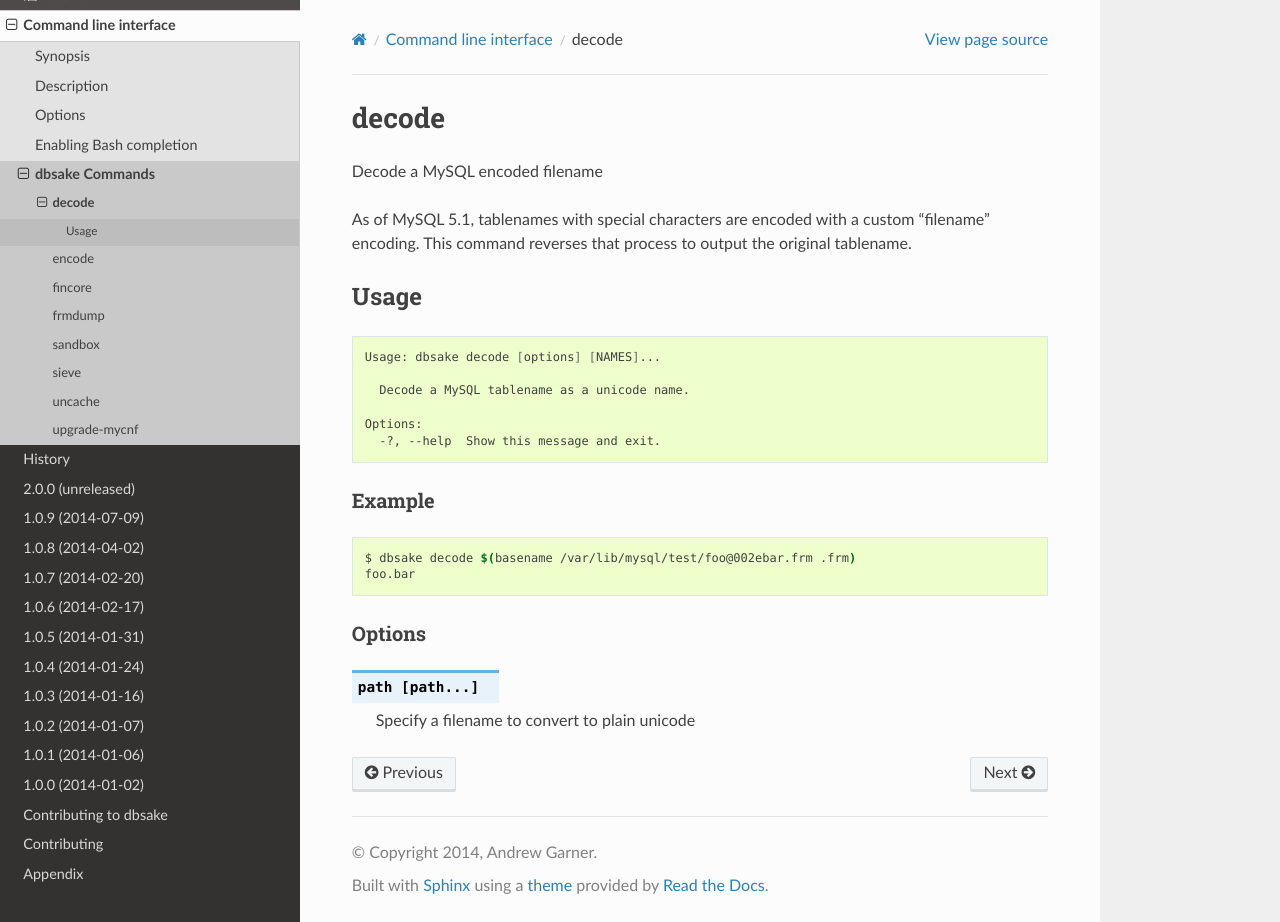
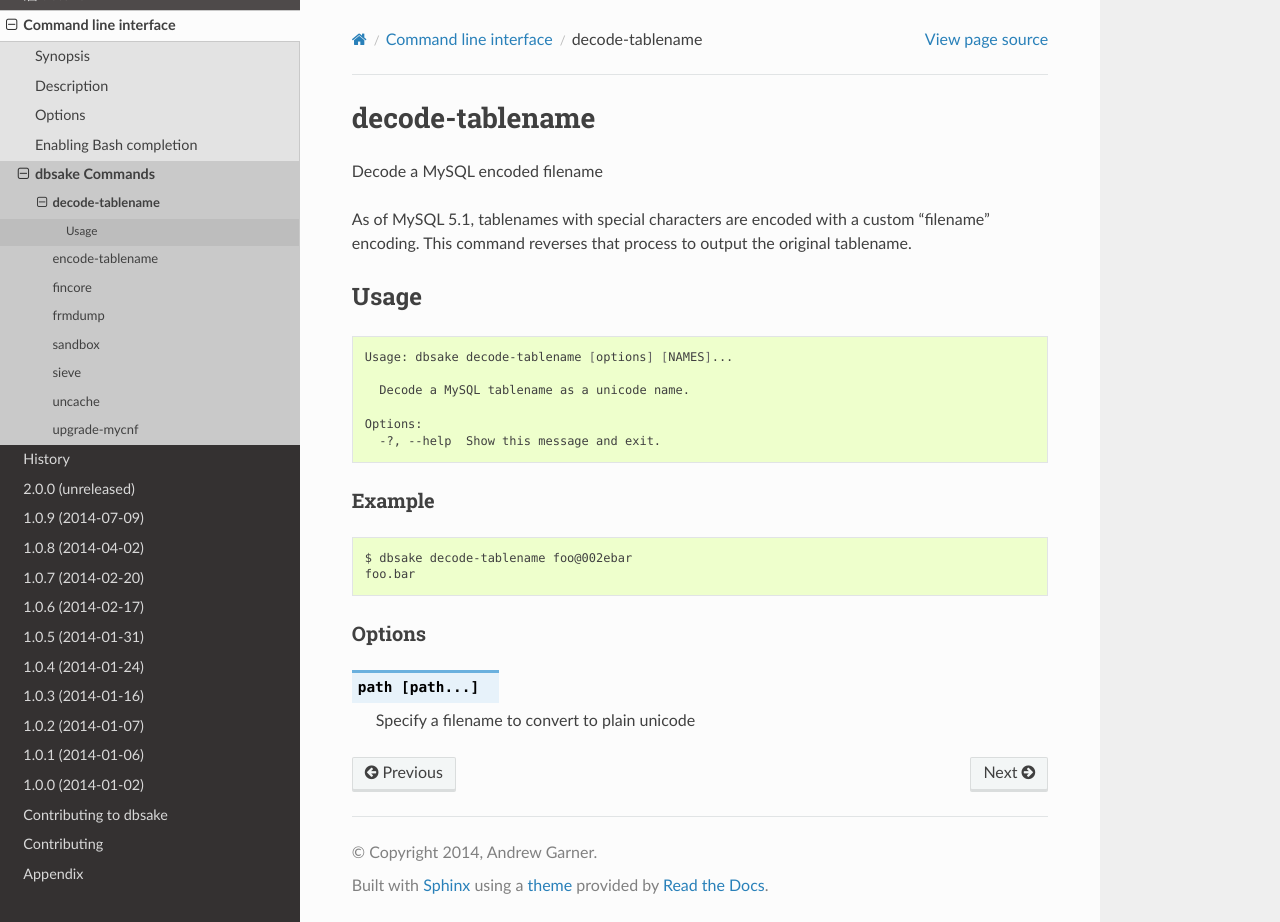
Before and after one commit to abg/dbsake, a Sphinx documentation site: the page built from docs/commands/decode_tablename.rst, in a window 1280 px wide and 922 px high. Built offline with Sphinx 7.4.7 and the Read the Docs theme 2.0.0, drawn with Linux system fonts in a browser that asks for light colours.

Commit message:
rename decode / encode -> decode-tablename / encode-tablename
- decode/encode were too generic and other sorts of decoding/encoding
  might feasibly be added later which might otherwise cause
  confusion.

```diff
--- a/docs/commands/decode.rst
+++ b/docs/commands/decode_tablename.rst
@@ -1,5 +1,5 @@
-decode
-------
+decode-tablename
+----------------
 
 Decode a MySQL encoded filename
 
@@ -12,7 +12,7 @@ Usage
 
 .. code-block:: bash
 
-   Usage: dbsake decode [options] [NAMES]...
+   Usage: dbsake decode-tablename [options] [NAMES]...
 
      Decode a MySQL tablename as a unicode name.
 
@@ -24,13 +24,13 @@ Example
 
 .. code-block:: bash
 
-   $ dbsake decode $(basename /var/lib/mysql/test/foo@002ebar.frm .frm)
+   $ dbsake decode-tablename foo@002ebar
    foo.bar
 
 Options
 .......
 
-.. program:: filename-to-tablename
+.. program:: decode-tablename
 
 .. option:: path [path...]
 
--- a/docs/commands/encode.rst
+++ b/docs/commands/encode_tablename.rst
@@ -1,5 +1,5 @@
-encode
-------
+encode-tablename
+----------------
 
 Encode a MySQL tablename with the MySQL filename encoding
 
@@ -11,7 +11,7 @@ Usage
 
 .. code-block:: bash
 
-   Usage: dbsake encode [options] [NAMES]...
+   Usage: dbsake encode-tablename [options] [NAMES]...
 
      Encode a MySQL tablename
 
@@ -23,13 +23,13 @@ Example
 
 .. code-block:: bash
 
-   $ dbsake encode foo.bar
+   $ dbsake encode-tablename foo.bar
    foo@002ebar
 
 Options
 .......
 
-.. program:: encode
+.. program:: encode-tablename
 
 .. option:: path [path...]
 
```
Also changed, not shown: 1 other file.
